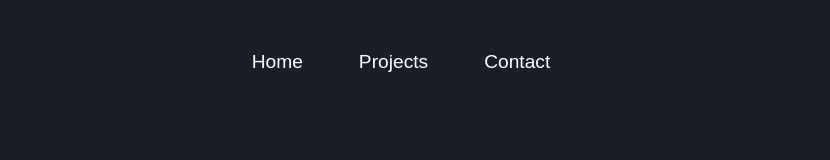
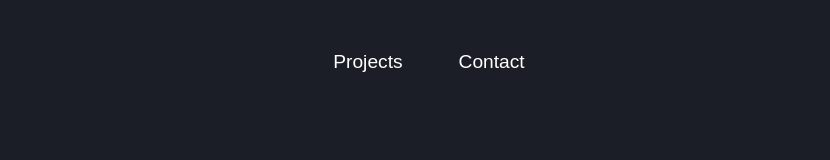
Before and after one commit to abdalla2hagos/Portofilio, a plain HTML site: page index.html in a window 1280 px wide. Shown: the top 160 px of the page, without its empty margins (239-1069 px from the left). Drawn offline with nearby package versions, Linux system fonts and the light colour scheme; files whose address does not match are found by name; a web font is replaced by a local one.

Commit message:
new features

```diff
--- a/index.html
+++ b/index.html
@@ -18,7 +18,7 @@
         <div class="wrapper">
             <nav class="nav">
                 <ul class="nav__menu">
-                    <li class="nav__item link--hover"><a class="nav__link" href="#">Home</a></li>
+                    <li class="nav__item link--hover"><a class="nav__link" href="#"></a></li>
                     <li class="nav__item link--hover"><a class="nav__link" href="#work">Projects</a></li>
                     <li class="nav__item link--hover"><a class="nav__link" href="#contact">Contact</a></li>
                 </ul>
```
